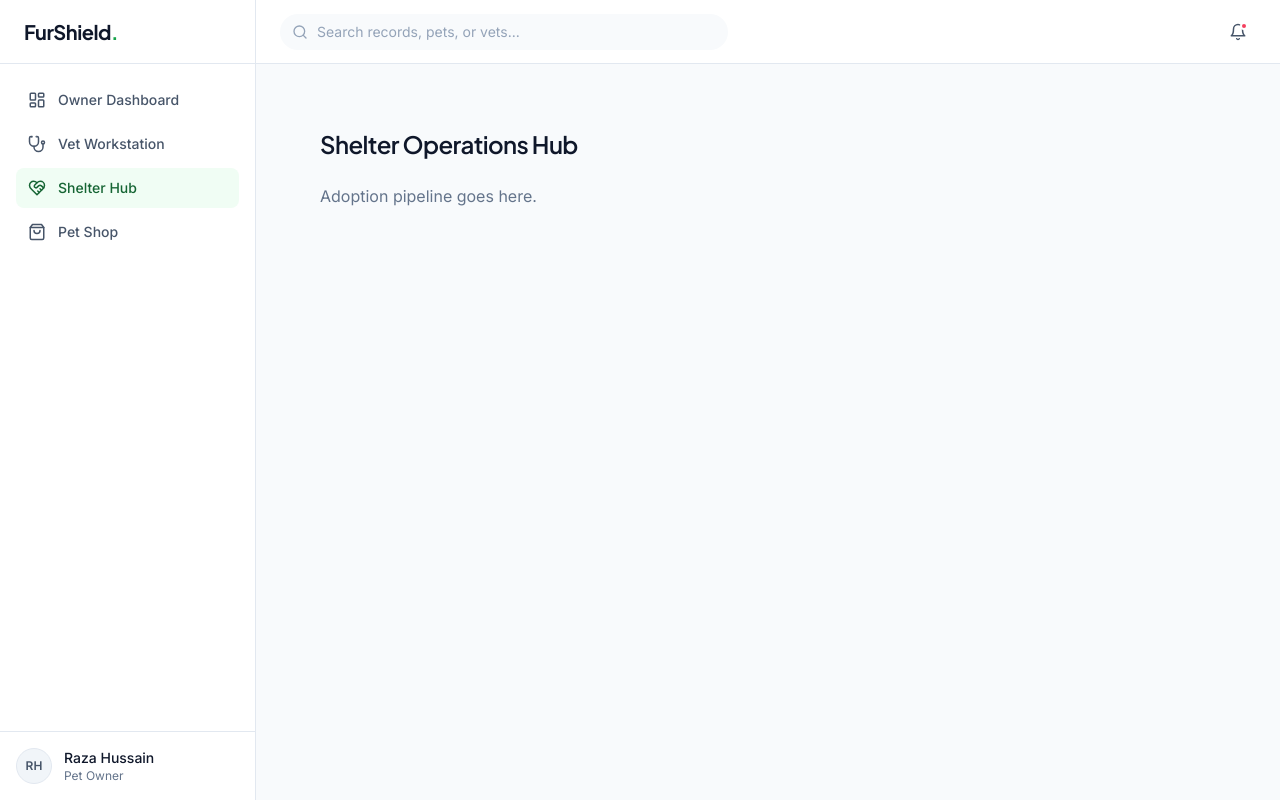
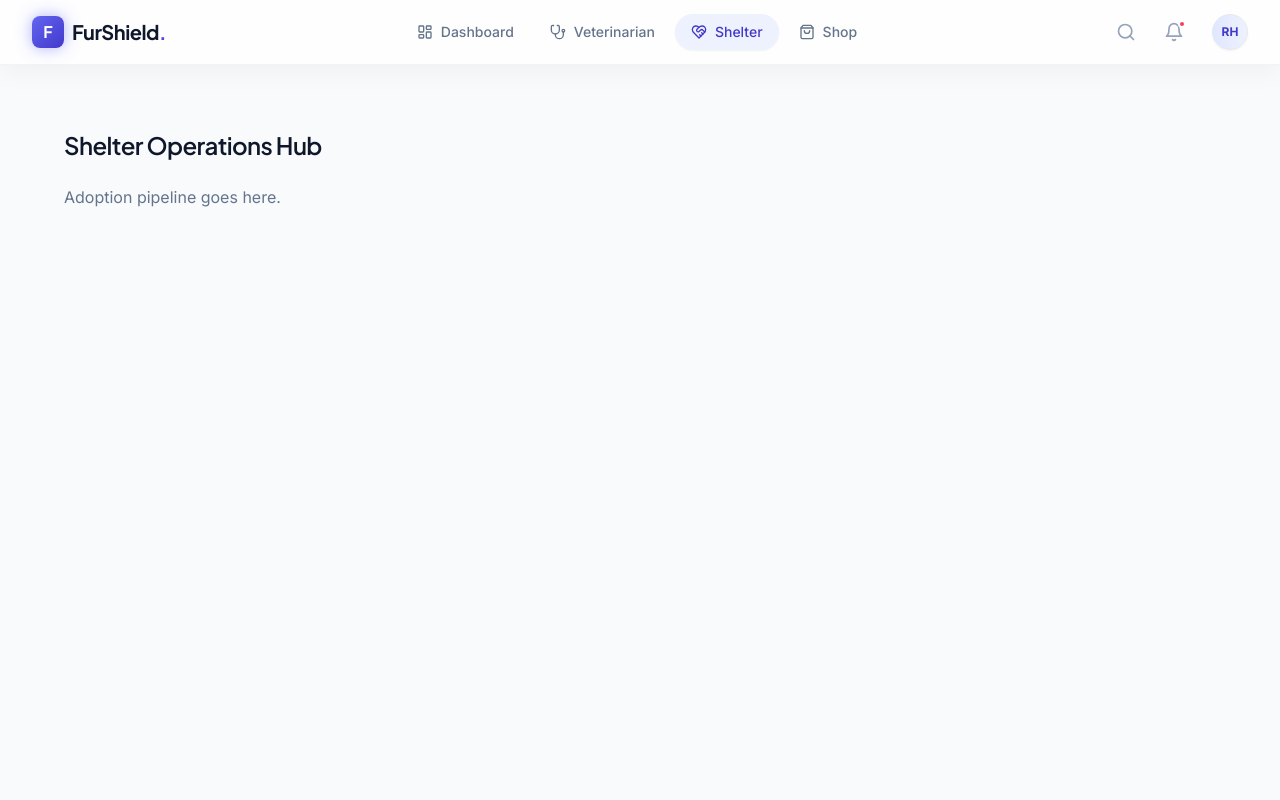
Before and after one commit to Aaliyanamir/Fur-Sheild, a React (Vite) app in the folder frontend/: page /shelter in a window 1280 px wide. Built offline with nearby package versions, Linux system fonts and the light colour scheme.

Commit message:
refactor(ui): transition to premium indigo theme and top navbar layout

```diff
--- a/frontend/src/components/atoms/Button.jsx
+++ b/frontend/src/components/atoms/Button.jsx
@@ -3,37 +3,21 @@ import { Loader2 } from 'lucide-react';
 import { cn } from '../../lib/utils';
 
 const Button = forwardRef(({
-  className,
-  variant = 'primary',
-  size = 'md',
-  isLoading = false,
-  children,
-  disabled,
-  ...props
+  className, variant = 'primary', size = 'md', isLoading = false, children, disabled, ...props
 }, ref) => {
-  const baseStyles = "inline-flex items-center justify-center rounded-lg font-medium transition-colors focus:outline-none focus:ring-2 focus:ring-offset-2 disabled:opacity-50 disabled:pointer-events-none";
+  const baseStyles = "inline-flex items-center justify-center rounded-lg font-medium transition-all duration-200 focus:outline-none focus:ring-2 focus:ring-offset-2 disabled:opacity-50 disabled:pointer-events-none";
 
   const variants = {
-    primary: "bg-forest-700 text-white hover:bg-forest-800 focus:ring-forest-600 shadow-sm",
-    secondary: "bg-slate-100 text-slate-900 hover:bg-slate-200 focus:ring-slate-500",
+    primary: "bg-brand-600 text-white hover:bg-brand-700 hover:shadow-glow focus:ring-brand-500 hover:-translate-y-0.5",
+    secondary: "bg-white text-brand-700 border border-brand-200 hover:bg-brand-50 hover:border-brand-300 focus:ring-brand-500",
     outline: "border border-slate-200 bg-white text-slate-700 hover:bg-slate-50 focus:ring-slate-500",
-    ghost: "text-slate-700 hover:bg-slate-100 focus:ring-slate-500",
-    danger: "bg-rose-600 text-white hover:bg-rose-700 focus:ring-rose-500 shadow-sm",
+    ghost: "text-slate-600 hover:text-brand-600 hover:bg-brand-50 focus:ring-brand-500",
   };
 
-  const sizes = {
-    sm: "h-8 px-3 text-xs",
-    md: "h-10 px-4 py-2 text-sm",
-    lg: "h-12 px-8 text-base",
-  };
+  const sizes = { sm: "h-8 px-3 text-xs", md: "h-10 px-4 py-2 text-sm", lg: "h-12 px-8 text-base" };
 
   return (
-    <button
-      ref={ref}
-      className={cn(baseStyles, variants[variant], sizes[size], className)}
-      disabled={isLoading || disabled}
-      {...props}
-    >
+    <button ref={ref} className={cn(baseStyles, variants[variant], sizes[size], className)} disabled={isLoading || disabled} {...props}>
       {isLoading && <Loader2 className="mr-2 h-4 w-4 animate-spin" />}
       {children}
     </button>
--- /dev/null
+++ b/frontend/src/components/molecules/Navbar.jsx
@@ -0,0 +1,68 @@
+import React from 'react';
+import { NavLink } from 'react-router-dom';
+import { LayoutDashboard, Stethoscope, HeartHandshake, ShoppingBag, Bell, Search } from 'lucide-react';
+import { cn } from '../../lib/utils';
+import Button from '../atoms/Button';
+
+export default function Navbar() {
+  const navItems = [
+    { name: 'Dashboard', path: '/dashboard', icon: LayoutDashboard },
+    { name: 'Veterinarian', path: '/vet', icon: Stethoscope },
+    { name: 'Shelter', path: '/shelter', icon: HeartHandshake },
+    { name: 'Shop', path: '/shop', icon: ShoppingBag },
+  ];
+
+  return (
+    <header className="sticky top-0 z-50 w-full border-b border-slate-200/50 bg-white/80 backdrop-blur-md shadow-glass">
+      <div className="max-w-7xl mx-auto px-4 sm:px-6 lg:px-8">
+        <div className="flex items-center justify-between h-16">
+          {/* Logo Section */}
+          <div className="flex-shrink-0 flex items-center gap-2">
+            <div className="w-8 h-8 rounded-lg bg-gradient-to-br from-brand-500 to-brand-700 flex items-center justify-center shadow-glow">
+              <span className="text-white font-bold font-display leading-none">F</span>
+            </div>
+            <span className="font-display font-bold text-xl text-slate-900 tracking-tight">
+              FurShield<span className="text-brand-600">.</span>
+            </span>
+          </div>
+
+          {/* Desktop Navigation */}
+          <nav className="hidden md:flex flex-1 justify-center gap-1 px-8">
+            {navItems.map((item) => {
+              const Icon = item.icon;
+              return (
+                <NavLink
+                  key={item.name}
+                  to={item.path}
+                  className={({ isActive }) => cn(
+                    "flex items-center gap-2 px-4 py-2 rounded-full text-sm font-medium transition-all duration-200",
+                    isActive
+                      ? "bg-brand-50 text-brand-700 shadow-sm"
+                      : "text-slate-500 hover:text-brand-600 hover:bg-slate-50"
+                  )}
+                >
+                  <Icon size={16} />
+                  {item.name}
+                </NavLink>
+              );
+            })}
+          </nav>
+
+          {/* Right Actions */}
+          <div className="flex items-center gap-3">
+            <button className="p-2 text-slate-400 hover:text-brand-600 transition-colors">
+              <Search size={20} />
+            </button>
+            <button className="relative p-2 text-slate-400 hover:text-brand-600 transition-colors">
+              <Bell size={20} />
+              <span className="absolute top-1.5 right-1.5 w-2 h-2 rounded-full bg-accent-500 border-2 border-white"></span>
+            </button>
+            <div className="w-9 h-9 rounded-full bg-gradient-to-r from-brand-100 to-brand-50 border border-brand-200 flex items-center justify-center ml-2 cursor-pointer shadow-sm hover:shadow-md transition-shadow">
+              <span className="text-xs font-bold text-brand-700">RH</span>
+            </div>
+          </div>
+        </div>
+      </div>
+    </header>
+  );
+}
--- a/frontend/src/components/molecules/Sidebar.jsx
+++ /dev/null
@@ -1,77 +0,0 @@
-import React from 'react';
-import { NavLink } from 'react-router-dom';
-import { LayoutDashboard, Stethoscope, HeartHandshake, ShoppingBag, X } from 'lucide-react';
-import { cn } from '../../lib/utils';
-
-export default function Sidebar({ isOpen, onClose }) {
-  const navItems = [
-    { name: 'Owner Dashboard', path: '/dashboard', icon: LayoutDashboard },
-    { name: 'Vet Workstation', path: '/vet', icon: Stethoscope },
-    { name: 'Shelter Hub', path: '/shelter', icon: HeartHandshake },
-    { name: 'Pet Shop', path: '/shop', icon: ShoppingBag },
-  ];
-
-  const sidebarClasses = cn(
-    "fixed inset-y-0 left-0 z-50 w-64 bg-white border-r border-slate-200 transform transition-transform duration-300 ease-in-out md:relative md:translate-x-0 flex flex-col",
-    isOpen ? "translate-x-0" : "-translate-x-full"
-  );
-
-  return (
-    <>
-      {/* Mobile Overlay */}
-      {isOpen && (
-        <div
-          className="fixed inset-0 bg-slate-900/20 z-40 md:hidden backdrop-blur-sm transition-opacity"
-          onClick={onClose}
-        />
-      )}
-
-      {/* Sidebar Content */}
-      <aside className={sidebarClasses}>
-        <div className="h-16 flex items-center justify-between px-6 border-b border-slate-200 shrink-0">
-          <span className="font-display font-bold text-xl text-slate-900 tracking-tight">
-            FurShield<span className="text-forest-600">.</span>
-          </span>
-          <button onClick={onClose} className="md:hidden text-slate-400 hover:text-slate-600">
-            <X size={20} />
-          </button>
-        </div>
-
-        <nav className="flex-1 p-4 space-y-1 overflow-y-auto">
-          {navItems.map((item) => {
-            const Icon = item.icon;
-            return (
-              <NavLink
-                key={item.name}
-                to={item.path}
-                onClick={() => { if(isOpen) onClose(); }}
-                className={({ isActive }) => cn(
-                  "flex items-center gap-3 px-3 py-2.5 rounded-lg text-sm font-medium transition-colors",
-                  isActive
-                    ? "bg-forest-50 text-forest-700"
-                    : "text-slate-600 hover:bg-slate-50 hover:text-slate-900"
-                )}
-              >
-                <Icon size={18} className="shrink-0" />
-                {item.name}
-              </NavLink>
-            );
-          })}
-        </nav>
-
-        {/* Bottom User Area Placeholder */}
-        <div className="p-4 border-t border-slate-200">
-          <div className="flex items-center gap-3">
-            <div className="w-9 h-9 rounded-full bg-slate-100 border border-slate-200 flex items-center justify-center shrink-0">
-              <span className="text-xs font-semibold text-slate-600">RH</span>
-            </div>
-            <div className="overflow-hidden">
-              <p className="text-sm font-medium text-slate-900 truncate">Raza Hussain</p>
-              <p className="text-xs text-slate-500 truncate">Pet Owner</p>
-            </div>
-          </div>
-        </div>
-      </aside>
-    </>
-  );
-}
--- a/frontend/src/components/molecules/Topbar.jsx
+++ /dev/null
@@ -1,35 +0,0 @@
-import React from 'react';
-import { Menu, Search, Bell } from 'lucide-react';
-import Input from '../atoms/Input';
-import Button from '../atoms/Button';
-
-export default function Topbar({ onOpenSidebar }) {
-  return (
-    <header className="h-16 flex items-center justify-between px-4 md:px-6 bg-white border-b border-slate-200 shrink-0 sticky top-0 z-20">
-      <div className="flex items-center gap-4 flex-1">
-        <button
-          onClick={onOpenSidebar}
-          className="md:hidden p-2 -ml-2 text-slate-500 hover:text-slate-700 hover:bg-slate-50 rounded-lg transition-colors"
-        >
-          <Menu size={20} />
-        </button>
-
-        {/* Global Search */}
-        <div className="hidden md:flex relative max-w-md w-full">
-          <Search size={16} className="absolute left-3 top-1/2 -translate-y-1/2 text-slate-400" />
-          <Input
-            placeholder="Search records, pets, or vets..."
-            className="pl-9 h-9 bg-slate-50 border-transparent focus:bg-white focus:border-forest-500 focus:ring-forest-500 transition-all rounded-full"
-          />
-        </div>
-      </div>
-
-      <div className="flex items-center gap-3">
-        <Button variant="ghost" size="sm" className="w-9 h-9 p-0 rounded-full relative">
-          <Bell size={18} className="text-slate-600" />
-          <span className="absolute top-2 right-2 w-2 h-2 rounded-full bg-rose-500 border-2 border-white"></span>
-        </Button>
-      </div>
-    </header>
-  );
-}
--- a/frontend/src/components/organisms/GlobalLayout.jsx
+++ b/frontend/src/components/organisms/GlobalLayout.jsx
@@ -1,27 +1,15 @@
-import React, { useState } from 'react';
+import React from 'react';
 import { Outlet } from 'react-router-dom';
-import Sidebar from '../molecules/Sidebar';
-import Topbar from '../molecules/Topbar';
+import Navbar from '../molecules/Navbar';
 
 export default function GlobalLayout() {
-  const [isSidebarOpen, setIsSidebarOpen] = useState(false);
+  return (
+    <div className="min-h-screen bg-bg-primary font-sans text-slate-900 flex flex-col">
+      <Navbar />
 
-  return (
-    <div className="flex h-screen bg-bg-secondary overflow-hidden font-sans text-slate-900">
-      <Sidebar
-        isOpen={isSidebarOpen}
-        onClose={() => setIsSidebarOpen(false)}
-      />
-
-      <main className="flex-1 flex flex-col h-screen overflow-hidden relative">
-        <Topbar onOpenSidebar={() => setIsSidebarOpen(true)} />
-
-        {/* Scrollable Content Area */}
-        <div className="flex-1 overflow-y-auto p-4 md:p-6 lg:p-8">
-          <div className="w-full max-w-7xl mx-auto pb-24">
-            <Outlet />
-          </div>
-        </div>
+      {/* Main Content Area */}
+      <main className="flex-1 w-full max-w-7xl mx-auto px-4 sm:px-6 lg:px-8 py-8">
+        <Outlet />
       </main>
     </div>
   );
--- a/frontend/src/index.css
+++ b/frontend/src/index.css
@@ -1,4 +1,4 @@
-@import url('https://fonts.googleapis.com/css2?family=Inter:wght@400;500;600&family=Plus+Jakarta+Sans:wght@600;700&family=JetBrains+Mono:wght@400&display=swap');
+@import url('https://fonts.googleapis.com/css2?family=Inter:wght@400;500;600&family=Plus+Jakarta+Sans:wght@600;700&display=swap');
 
 @tailwind base;
 @tailwind components;
@@ -6,8 +6,7 @@
 
 @layer base {
   body {
-    @apply bg-bg-primary text-text-primary font-sans antialiased;
-    selection-color: theme('colors.forest.800');
+    @apply bg-bg-primary text-slate-900 font-sans antialiased;
     -webkit-font-smoothing: antialiased;
     -moz-osx-font-smoothing: grayscale;
   }
@@ -15,7 +14,7 @@
     @apply font-display tracking-tight;
   }
   ::selection {
-    @apply bg-forest-100 text-forest-800;
+    @apply bg-brand-100 text-brand-900;
   }
 }
 
--- a/frontend/tailwind.config.js
+++ b/frontend/tailwind.config.js
@@ -8,43 +8,28 @@ export default {
     extend: {
       colors: {
         bg: {
-          primary: '#FFFFFF',
-          secondary: '#F8FAFC',
+          primary: '#F8FAFC',
+          secondary: '#F1F5F9',
         },
-        border: {
-          DEFAULT: '#E2E8F0',
+        brand: {
+          50: '#EEF2FF',
+          100: '#E0E7FF',
+          500: '#6366F1',
+          600: '#4F46E5',
+          700: '#4338CA',
+          900: '#312E81',
         },
-        text: {
-          primary: '#0F172A',
-          secondary: '#64748B',
-        },
-        forest: {
-          50: '#F0FDF4',
-          100: '#DCFCE7',
-          500: '#22C55E',
-          600: '#16A34A',
-          700: '#166534',
-          800: '#14532D',
-        },
-        slate: {
-          50: '#F8FAFC',
-          100: '#F1F5F9',
-          200: '#E2E8F0',
-          300: '#CBD5E1',
-          400: '#94A3B8',
-          500: '#64748B',
-          900: '#0F172A',
+        accent: {
+          500: '#F43F5E',
         }
       },
       fontFamily: {
         sans: ['Inter', 'sans-serif'],
         display: ['"Plus Jakarta Sans"', 'sans-serif'],
-        mono: ['"JetBrains Mono"', 'monospace'],
       },
       boxShadow: {
-        'sm': '0 1px 2px 0 rgba(0, 0, 0, 0.05)',
-        'md': '0 4px 6px -1px rgba(0, 0, 0, 0.07)',
-        'lg': '0 10px 15px -3px rgba(0, 0, 0, 0.1)',
+        'glass': '0 4px 30px rgba(0, 0, 0, 0.05)',
+        'glow': '0 0 15px rgba(99, 102, 241, 0.5)',
       }
     },
   },
```
